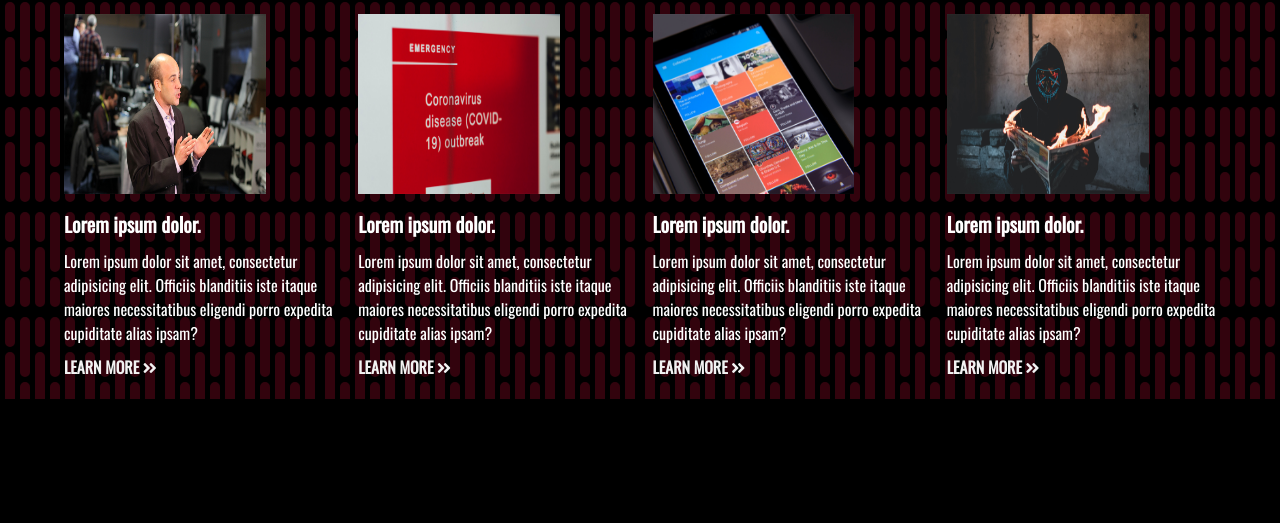
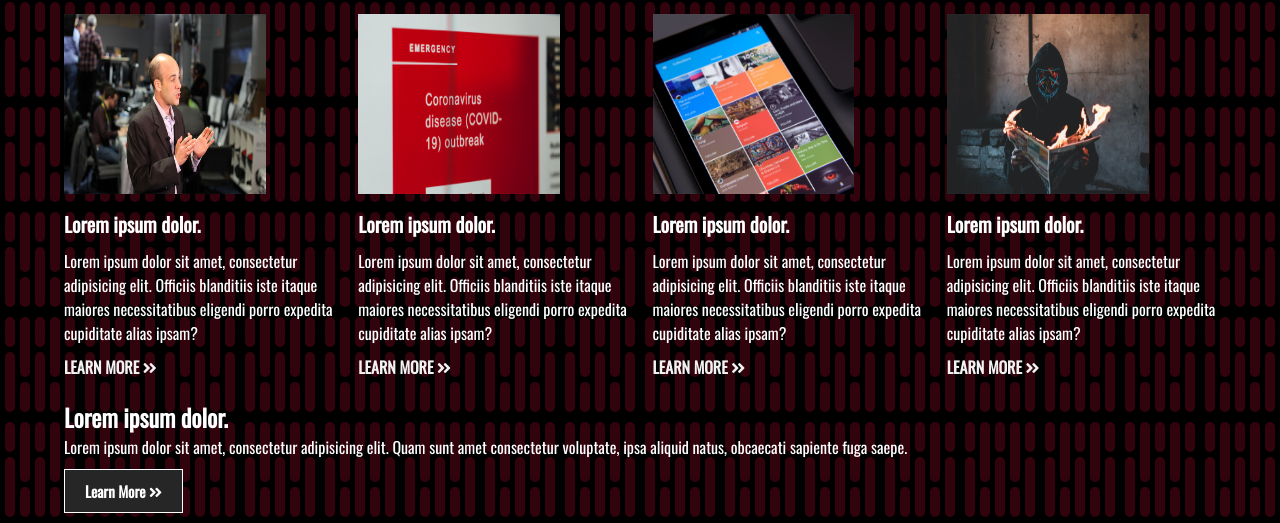
Before and after one commit to MissaelLopez/html-teachnews, a plain HTML site: page index.html in a window 1280 px wide. Shown: the part 738-1261 px from the top of the page. Before the commit the page ends 1137 px from the top, so only its background shows below. Drawn offline with nearby package versions, Linux system fonts and the light colour scheme.

Commit message:
Creacón del banner

```diff
--- a/index.html
+++ b/index.html
@@ -79,6 +79,13 @@
           <a href="#">Learn More <i class="fas fa-angle-double-right"></i> </a>
         </div>
       </div>
+      <section class="cards-banner-one">
+        <div class="content">
+          <h2>Lorem ipsum dolor.</h2>
+          <p>Lorem ipsum dolor sit amet, consectetur adipisicing elit. Quam sunt amet consectetur voluptate, ipsa aliquid natus, obcaecati sapiente fuga saepe.</p>
+          <a href="#" class="btn">Learn More <i class="fas fa-angle-double-right"></i> </a>
+        </div>
+      </section>
     </div>
 
   </body>
```
